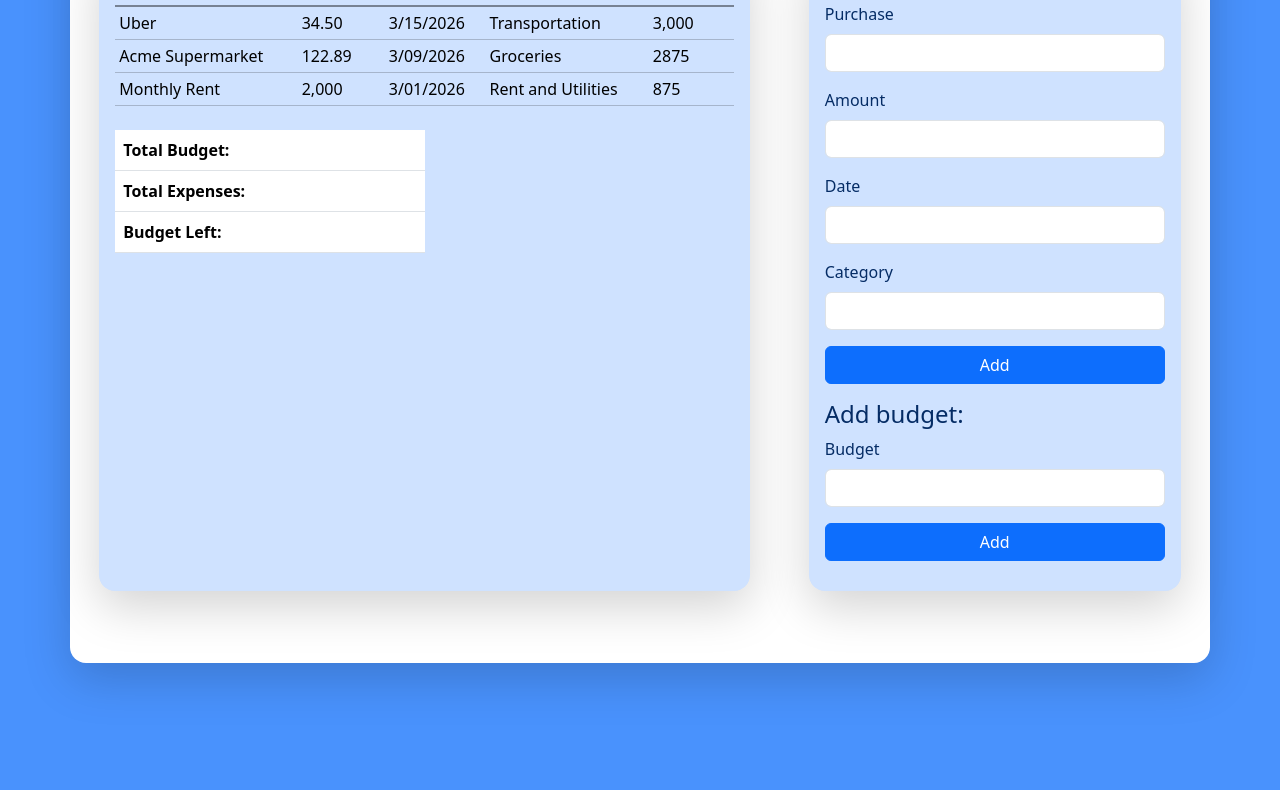
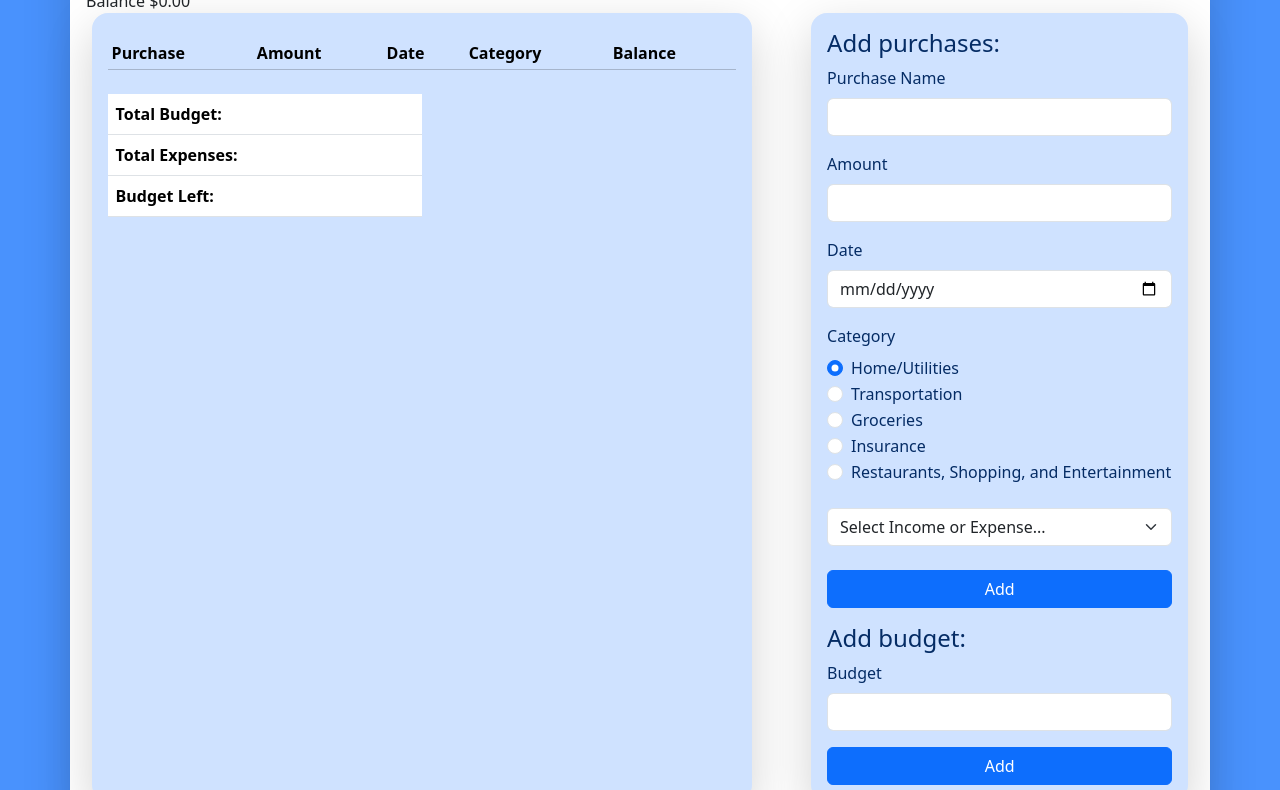
Before and after one commit to gwalrath1/week10-budget-tracker-dom-manip, a website: page index.html in a window 1280 px wide. Shown: the part 147-937 px from the top of the page. Before the commit the page ends 882 px from the top, so only its background shows below. Drawn offline with nearby package versions, Linux system fonts and the light colour scheme.

Commit message:
added category form, date selection, and select income or expenses option; also showing pie chart

```diff
--- a/index.html
+++ b/index.html
@@ -13,8 +13,10 @@
 <body class="p-3 mb-2 bg-primary bg-opacity-75">
 
 
-  <div class="overall container  p-4 rounded-4 shadow-lg p-3 mb-5 rounded p-3 mb-2">
+  <div class="overall container rounded-4 shadow-lg rounded p-3 my-5">
     <h1 class="ms-2 text-primary-emphasis">Budget Tracker</h1>
+
+    <div id="balance">Balance $0.00</div>
 
     <!-- BUDGET TABLE -->
     <div class="row">
@@ -30,12 +32,22 @@
             </tr>
           </thead>
           <tbody class="table-group-divider">
+            <!-- DUMMY TRANSACTIONS -->
+            <!--
             <tr>
               <td>Uber</td>
               <td>34.50</td>
               <td>3/15/2026</td>
               <td>Transportation</td>
               <td id="balance-in-table">3,000</td>
+              <td>
+                <button>
+                  <svg xmlns="http://www.w3.org/2000/svg" width="16" height="16" fill="currentColor" class="bi bi-trash-fill" viewBox="0 0 16 16">
+                      <path
+                        d="M2.5 1a1 1 0 0 0-1 1v1a1 1 0 0 0 1 1H3v9a2 2 0 0 0 2 2h6a2 2 0 0 0 2-2V4h.5a1 1 0 0 0 1-1V2a1 1 0 0 0-1-1H10a1 1 0 0 0-1-1H7a1 1 0 0 0-1 1zm3 4a.5.5 0 0 1 .5.5v7a.5.5 0 0 1-1 0v-7a.5.5 0 0 1 .5-.5M8 5a.5.5 0 0 1 .5.5v7a.5.5 0 0 1-1 0v-7A.5.5 0 0 1 8 5m3 .5v7a.5.5 0 0 1-1 0v-7a.5.5 0 0 1 1 0" />
+                  </svg>
+                </button>
+              </td>
             </tr>
             <tr>
               <td>Acme Supermarket</td>
@@ -43,6 +55,14 @@
               <td>3/09/2026</td>
               <td>Groceries</td>
               <td>2875</td>
+              <td>
+                <button>
+                  <svg xmlns="http://www.w3.org/2000/svg" width="16" height="16" fill="currentColor" class="bi bi-trash-fill" viewBox="0 0 16 16">
+                      <path
+                        d="M2.5 1a1 1 0 0 0-1 1v1a1 1 0 0 0 1 1H3v9a2 2 0 0 0 2 2h6a2 2 0 0 0 2-2V4h.5a1 1 0 0 0 1-1V2a1 1 0 0 0-1-1H10a1 1 0 0 0-1-1H7a1 1 0 0 0-1 1zm3 4a.5.5 0 0 1 .5.5v7a.5.5 0 0 1-1 0v-7a.5.5 0 0 1 .5-.5M8 5a.5.5 0 0 1 .5.5v7a.5.5 0 0 1-1 0v-7A.5.5 0 0 1 8 5m3 .5v7a.5.5 0 0 1-1 0v-7a.5.5 0 0 1 1 0" />
+                  </svg>
+                </button>
+              </td>
             </tr>
             <tr>
               <td>Monthly Rent</td>
@@ -50,7 +70,16 @@
               <td>3/01/2026</td>
               <td>Rent and Utilities</td>
               <td>875</td>
+              <td>
+                <button>
+                  <svg xmlns="http://www.w3.org/2000/svg" width="16" height="16" fill="currentColor" class="bi bi-trash-fill" viewBox="0 0 16 16">
+                      <path
+                        d="M2.5 1a1 1 0 0 0-1 1v1a1 1 0 0 0 1 1H3v9a2 2 0 0 0 2 2h6a2 2 0 0 0 2-2V4h.5a1 1 0 0 0 1-1V2a1 1 0 0 0-1-1H10a1 1 0 0 0-1-1H7a1 1 0 0 0-1 1zm3 4a.5.5 0 0 1 .5.5v7a.5.5 0 0 1-1 0v-7a.5.5 0 0 1 .5-.5M8 5a.5.5 0 0 1 .5.5v7a.5.5 0 0 1-1 0v-7A.5.5 0 0 1 8 5m3 .5v7a.5.5 0 0 1-1 0v-7a.5.5 0 0 1 1 0" />
+                  </svg>
+                </button>
+              </td>
             </tr>
+            -->
           </tbody>
         </table>
 
@@ -92,26 +121,69 @@
       <div class="col-lg-auto"></div>
 
       <!-- ADD PURCHASE FORM -->
-      <div id="formContainer" class="col-lg-4 container-md rounded-4 shadow-lg p-3 mb-5 rounded bg-primary-subtle text-primary-emphasis">
+      <div id="formContainer"
+        class="col-lg-4 container-md rounded-4 shadow-lg p-3 mb-5 rounded bg-primary-subtle text-primary-emphasis">
         <h4>Add purchases:</h4>
 
         <form id="purchases-form ">
           <div class="mb-3">
-            <label for="purchase" class="form-label fw-medium">Purchase</label> <!-- alright what the fuck is for. Or just label. tf is label dude. -->
-            <input id="purchase" type="text" class="form-control" aria-describedby="purchase"> <!-- aria-describedby basically means give context to this part of the form -->
+            <label for="purchase" class="form-label fw-medium">Purchase Name</label>
+            <!-- alright what the fuck is for. Or just label. tf is label dude. -->
+            <input id="purchase" type="text" class="form-control" aria-describedby="purchase name" required>
+            <!-- aria-describedby basically means give context to this part of the form -->
           </div>
           <div class="mb-3">
             <label for="amount" class="form-label fw-medium">Amount</label>
-            <input id="amount" type="text" class="form-control">
+            <input id="amount" type="number" class="form-control" aria-describedby="amount of purchase" required>
           </div>
           <div class="mb-3">
             <label for="date" class="form-label fw-medium">Date</label>
-            <input id="date" type="text" class="form-control">
+            <input id="date" type="date" id="date" class="form-control" aria-describedby="date of purchase">
           </div>
-          <div class="mb-3">
-            <label for="category" class="form-label fw-medium">Category</label>
-            <input id="category" type="text" class="form-control">
+
+          <!-- FORM FOR CATEGORY OF PURCHASE -->
+          <label for="date" class="form-label fw-medium">Category</label>
+          <div class="form-check">
+            <input class="form-check-input" type="radio" name="categories" id="exampleRadios1" value="home-utilities"
+              checked>
+            <label class="form-check-label" for="exampleRadios1">
+              Home/Utilities
+            </label>
           </div>
+          <div class="form-check">
+            <input class="form-check-input" type="radio" name="categories" id="exampleRadios2" value="transportation">
+            <label class="form-check-label" for="exampleRadios2">
+              Transportation
+            </label>
+          </div>
+          <div class="form-check">
+            <input class="form-check-input" type="radio" name="categories" id="exampleRadios2" value="groceries">
+            <label class="form-check-label" for="exampleRadios2">
+              Groceries
+            </label>
+          </div>
+          <div class="form-check">
+            <input class="form-check-input" type="radio" name="categories" id="exampleRadios2" value="insurance">
+            <label class="form-check-label" for="exampleRadios2">
+              Insurance
+            </label>
+          </div>
+          <div class="form-check mb-3">
+            <input class="form-check-input" type="radio" name="categories" id="exampleRadios2" value="restaurants-shopping-entertainment">
+            <label class="form-check-label" for="exampleRadios2">
+              Restaurants, Shopping, and Entertainment
+            </label>
+          </div>
+
+          <!-- INCOME OR EXPENSE -->
+          <div class="mt-4 mb-4">
+            <select class="form-select" aria-label="Default select example">
+              <option selected>Select Income or Expense...</option>
+              <option value="income">Income</option>
+              <option value="expense">Expense</option>
+            </select>
+          </div>
+
           <div class="d-grid gap-2">
             <button id="add-purchases-button" type="button" class="btn btn-primary">Add</button>
           </div>
@@ -124,7 +196,7 @@
         <form id="purchases-form">
           <div class="mb-3">
             <label for="exampleInputEmail1" class="form-label fw-medium">Budget</label>
-            <input type="text" class="form-control" id="budget-entered" aria-describedby="budget-entered">
+            <input type="number" class="form-control" id="budget-entered" aria-describedby="budget-entered" required>
           </div>
           <div class="d-grid gap-2">
             <button id="budget-button" type="button" class="btn btn-primary">Add</button>
```
Lines whose indentation alone changed are shown as unchanged.
